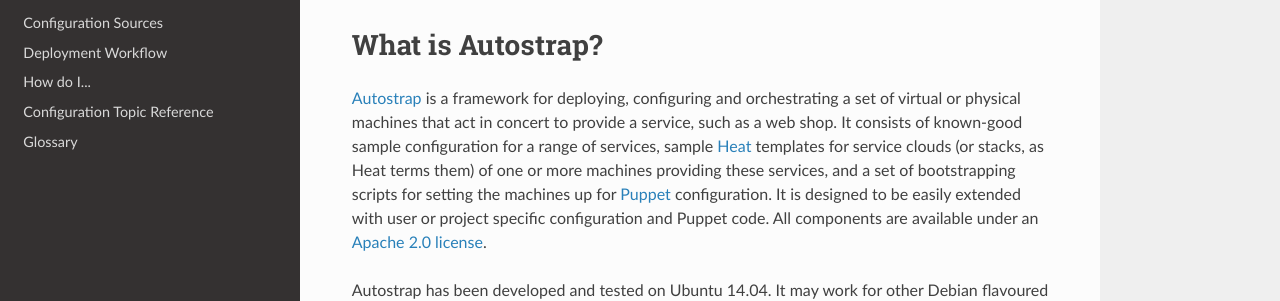
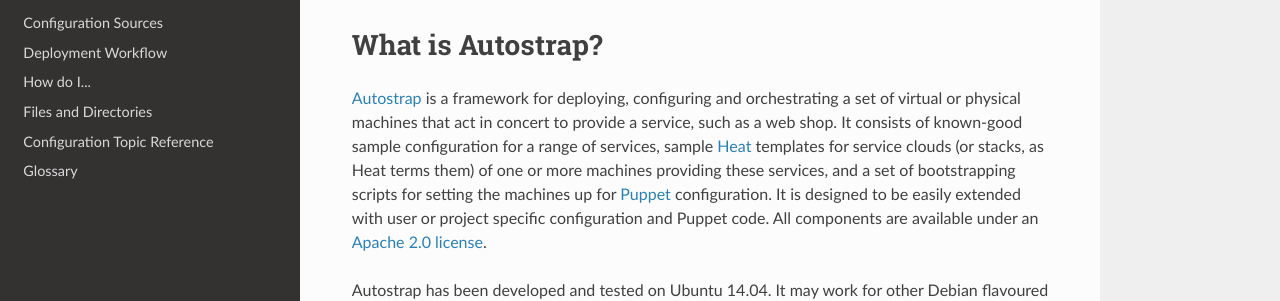
Before and after one commit to autostrap/autostrap-docs, an MkDocs documentation site: the page built from docs/index.md, in a window 1280 px wide. Shown: the part 217-518 px from the top of the page. Built offline with MkDocs 1.6.1, drawn with Linux system fonts in a browser that asks for light colours; nearby versions of some CDN libraries; old or Windows-style settings are respelled for this version of MkDocs; part of the change alters nothing that is shown.

Commit message:
Added Files and Directories section.

````diff
--- /dev/null
+++ b/docs/files/index.md
@@ -0,0 +1,88 @@
+{!macros.md!}
+
+[TOC]
+
+This section describes important files and directories you will find on a
+machine set up by Autostrap. While the machine is still bootstrapping, some of
+them will not be present, yet. If anything is missing, check
+`/var/log/initialize_instance.log` first: only if it contains the line
+
+```
+finished /opt/scripts/autostrap/initialize_instance
+```
+
+bootstrapping is finished. If bootstrapping is finished but you are missing
+something nonetheless, the problem may among other things be a bad or missing
+deploy key, or incorrect repository URLs. Check the rest of
+`/var/log/initialize_instance.log` (and the other logfiles mentioned below) to
+investigate.
+
+# Repository Checkouts
+
+You will find checkouts of the [Git][ext::git] repositories that make up
+Autostrap in the following locations:
+
+## Autostrap repositories
+
+### /opt/scripts/autostrap/
+
+This directory contains a checkout of the
+[bootstrap-scripts][src::bootstrap-scripts] repository. This directory contains
+the most of the code running during bootstrapping. An alternative URL and
+revision (e.g. for testing a topic branch) can be specified through the
+`scripts_repo` and `scripts_branch` parameters.
+
+### /opt/config/additional/
+
+This directory contains working copies of the repositories specified through
+the [additional_config](/config/#additional) parameter (if any).
+
+### /opt/config/global/
+
+This directory contains a checkout of the [global-config](/config/#global)
+repository. This repository's URL and revision are specified through the
+`global_config_repo` and `global_config_branch` parameters. By default
+[Autostrap's sample global-config][src::global-config] is used.
+
+### /opt/config/project/
+
+This directory contains a checkout of the [project-config](/config/#project)
+repository you specified through the `config_repo` and `config_branch`
+parameters.
+
+## Puppet modules
+
+All puppet modules included in Autostrap's `puppet-repodeploy` configuration
+are cloned to `/opt/puppet-modules`. We suggest you follow this convention for
+your own modules as well, since this directory is in Puppet's module search
+path on Autostrap configured machines.
+
+# Bootstrapping scripts
+
+The directory `/opt/scripts/stages` holds symlinks to all bootstrapping
+scripts, both from [bootstrap-scripts][src::bootstrap-scripts] and
+[project-config][src::project-config]. It is the authoritative source for
+bootstrapping scripts on this machine, i.e. they are run from this directory.
+
+# Log Files
+
+## /var/log/autostrap/stage0.log
+
+If you are using [autostrap.standalone](/entry/#cloudstrap.standalone) to
+start the bootstrapping process, the first bootstrapping stage's output will go
+to this file. Once it launches `initialize_instance`, logging will switch to
+the second stage log file, `/var/log/initialize_instance.log` (see below).
+
+## /var/log/script_user_data.log
+
+If you are using the [AS::autostrap][heat::autostrap] Heat resource to start
+the bootstrapping process, the first bootstrapping stage's output will go to
+this file. Once the user-data script launches `initialize_instance`, logging
+will switch to the second stage log file `/var/log/initialize_instance.log`
+(see below).
+
+## /var/log/initialize_instance.log
+
+This file contains all logging output from the [second bootstrapping
+stage](/lifecycle/#s2-initialize). This is your most useful tool in
+investigating what went wrong if a machine fails to bootstrap.
--- a/mkdocs.yml
+++ b/mkdocs.yml
@@ -9,6 +9,7 @@ pages:
   - 'Configuration Sources': 'config/index.md'
   - 'Deployment Workflow': 'workflow/index.md'
   - 'How do I...': 'howto/index.md'
+  - 'Files and Directories': 'files/index.md'
   - 'Configuration Topic Reference': 'topics/index.md'
   - 'Glossary': 'glossary/index.md'
 
````
